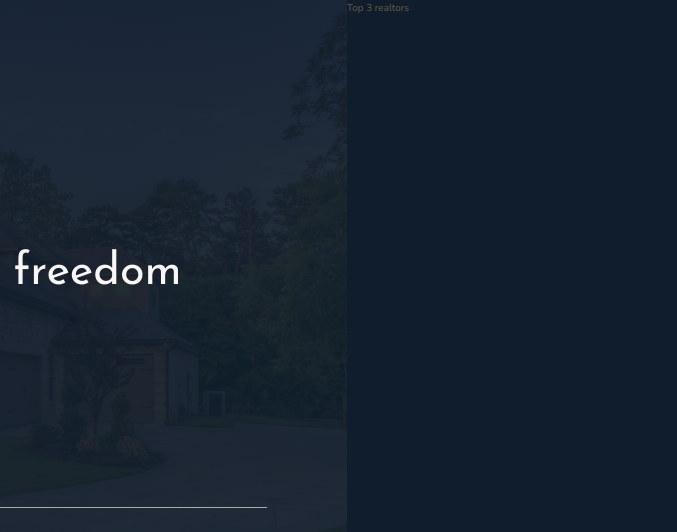
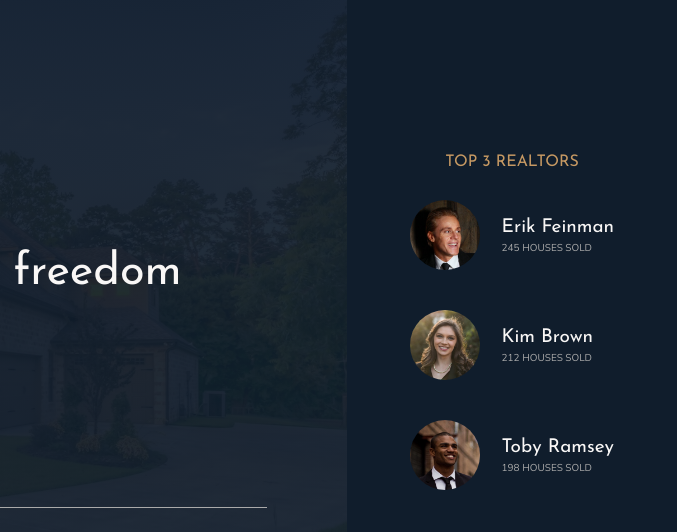
Before and after one commit to briantran140/Nexter, a website: page index.html in a window 1280 px wide. Shown: the top 532 px of the page, 603-1280 px from the left. Drawn offline with nearby package versions, Linux system fonts and the light colour scheme.

Commit message:
add realtor section

```diff
--- a/index.html
+++ b/index.html
@@ -39,7 +39,28 @@
         />
       </div>
     </header>
-    <div class="realtors">Top 3 realtors</div>
+    <div class="realtors">
+      <h3 class="heading-3">Top 3 Realtors</h3>
+      <div class="realtors__list">
+        <img src="img/realtor-1.jpeg" alt="Realtor 1" class="realtors__img" />
+        <div class="realtors__details">
+          <h4 class="heading-4 heading-4--light">Erik Feinman</h4>
+          <p class="realtors__sold">245 houses sold</p>
+        </div>
+
+        <img src="img/realtor-2.jpeg" alt="Realtor 2" class="realtors__img" />
+        <div class="realtors__details">
+          <h4 class="heading-4 heading-4--light">Kim Brown</h4>
+          <p class="realtors__sold">212 houses sold</p>
+        </div>
+
+        <img src="img/realtor-3.jpeg" alt="Realtor 3" class="realtors__img" />
+        <div class="realtors__details">
+          <h4 class="heading-4 heading-4--light">Toby Ramsey</h4>
+          <p class="realtors__sold">198 houses sold</p>
+        </div>
+      </div>
+    </div>
     <section class="features">
       <div class="feature">
         <svg class="feature__icon">
--- a/sass/_realtors.scss
+++ b/sass/_realtors.scss
@@ -1,4 +1,30 @@
 .realtors {
   background-color: $color-secondary;
   grid-column: col-start 7 / full-end;
+  display: grid;
+  align-content: center;
+  justify-items: center;
+  justify-content: center;
+  grid-row-gap: 3vh;
+  padding: 3rem;
+
+  &__list {
+    display: grid;
+    grid-template-columns: min-content max-content;
+    grid-column-gap: 1.7vw;
+    grid-row-gap: 5vh;
+    align-items: center;
+  }
+
+  &__img {
+    border-radius: 50%;
+    width: 7rem;
+    display: block;
+  }
+
+  &__sold {
+    text-transform: uppercase;
+    color: $color-grey-light-2;
+    margin-top: -3px;
+  }
 }
```
Also changed, not shown: css/main.css, css/main.expand.css, 2 other files.
